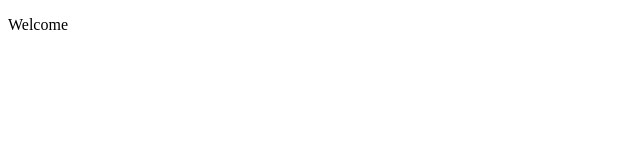
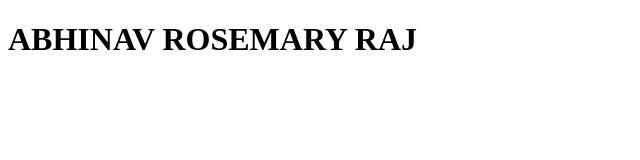
Before and after one commit to AbhinavRosemaryRaj/AbhinavRosemaryRaj.github.io, a plain HTML site: page html-assignment/index.html in a window 1280 px wide. Shown: the whole page, without its empty margins (0-640 px from the left). Drawn offline with Linux system fonts and the light colour scheme.

Commit message:
Added Header

```diff
--- a/html-assignment/index.html
+++ b/html-assignment/index.html
@@ -7,6 +7,8 @@
     <title>HTML Assignment</title>
 </head>
 <body>
-    <p>Welcome</p>
+    <header>
+        <h1>ABHINAV ROSEMARY RAJ</h1>
+    </header>
 </body>
 </html>
```
